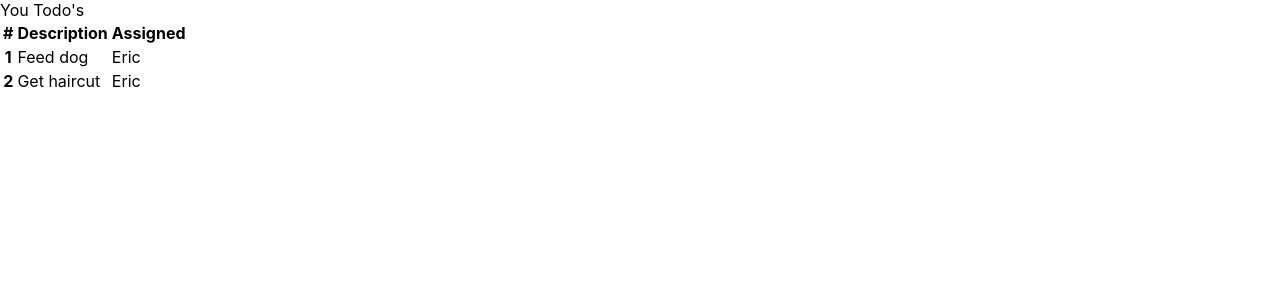
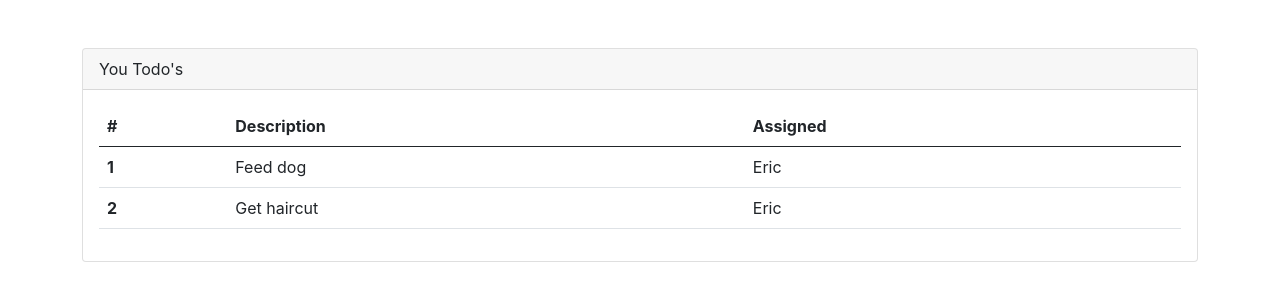
Before and after one commit to Daniel-Fonseca-da-Silva/React-Todos, a React (Create React App) app: page / in a window 1280 px wide. Shown: the top 300 px of the page. Built offline with nearby package versions, Linux system fonts and the light colour scheme.

Commit message:
feat: Add CSS to our React Project.

```diff
--- a/public/index.html
+++ b/public/index.html
@@ -15,6 +15,9 @@
       user's mobile device or desktop. See https://developers.google.com/web/fundamentals/web-app-manifest/
     -->
     <link rel="manifest" href="%PUBLIC_URL%/manifest.json" />
+
+    <!-- Bootstrap Five -->
+    <link href="https://cdn.jsdelivr.net/npm/bootstrap@5.0.2/dist/css/bootstrap.min.css" rel="stylesheet" integrity="sha384-EVSTQN3/azprG1Anm3QDgpJLIm9Nao0Yz1ztcQTwFspd3yD65VohhpuuCOmLASjC" crossorigin="anonymous">
     <!--
       Notice the use of %PUBLIC_URL% in the tags above.
       It will be replaced with the URL of the `public` folder during the build.
@@ -39,5 +42,6 @@
       To begin the development, run `npm start` or `yarn start`.
       To create a production bundle, use `npm run build` or `yarn build`.
     -->
+    <script src="https://cdn.jsdelivr.net/npm/bootstrap@5.0.2/dist/js/bootstrap.bundle.min.js" integrity="sha384-MrcW6ZMFYlzcLA8Nl+NtUVF0sA7MsXsP1UyJoMp4YLEuNSfAP+JcXn/tWtIaxVXM" crossorigin="anonymous"></script>
   </body>
 </html>
--- a/src/App.js
+++ b/src/App.js
@@ -2,13 +2,13 @@
 
 function App() {
   return (
-    <div>
-      <div>
-        <div>
+    <div className='mt-5 container'>
+      <div className='card'>
+        <div className='card-header'>
           You Todo's
         </div>
-        <div>
-          <table>
+        <div className='card-body'>
+          <table className='table table-hover'>
             <thead>
               <tr>
                 <th scope='col'>#</th>
```
